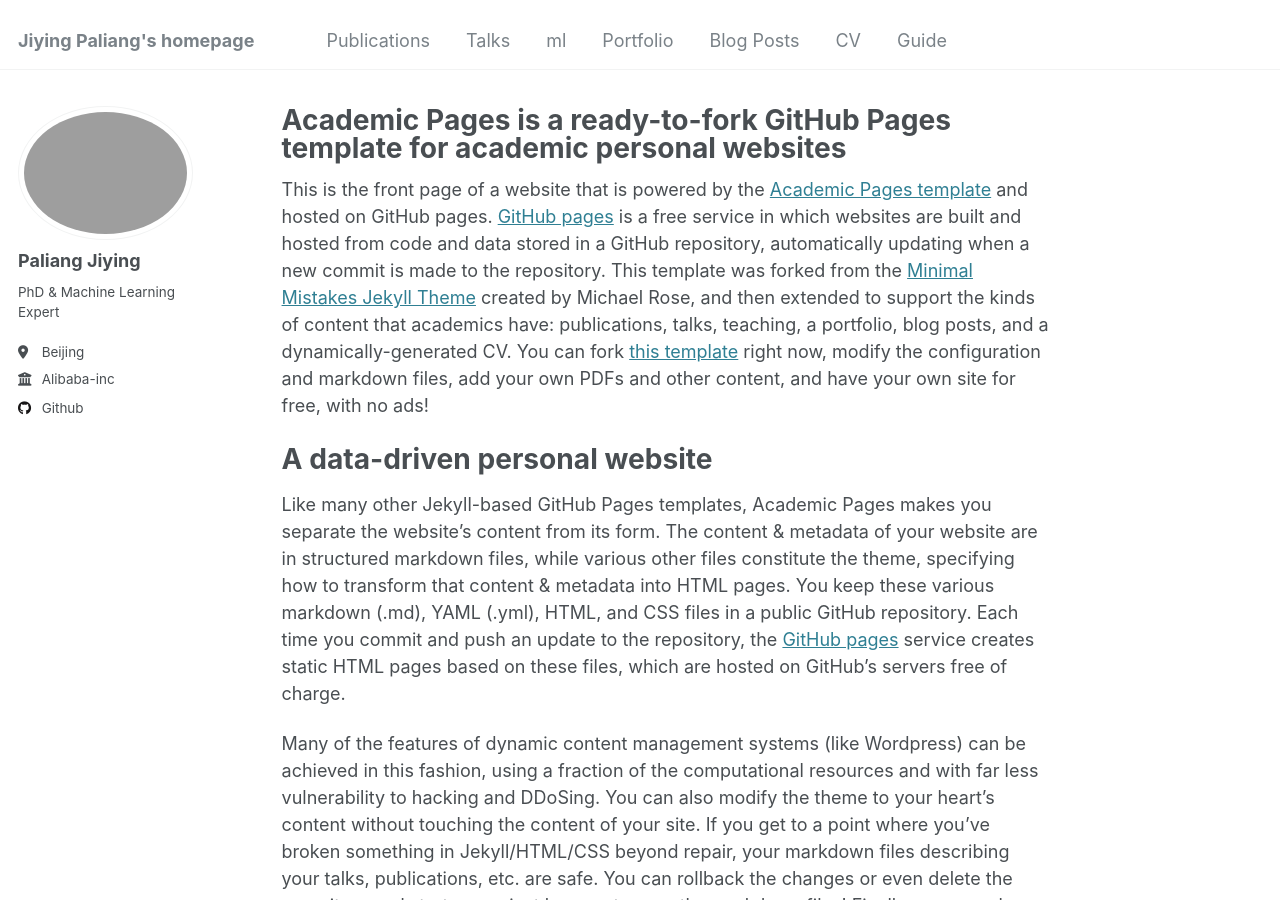
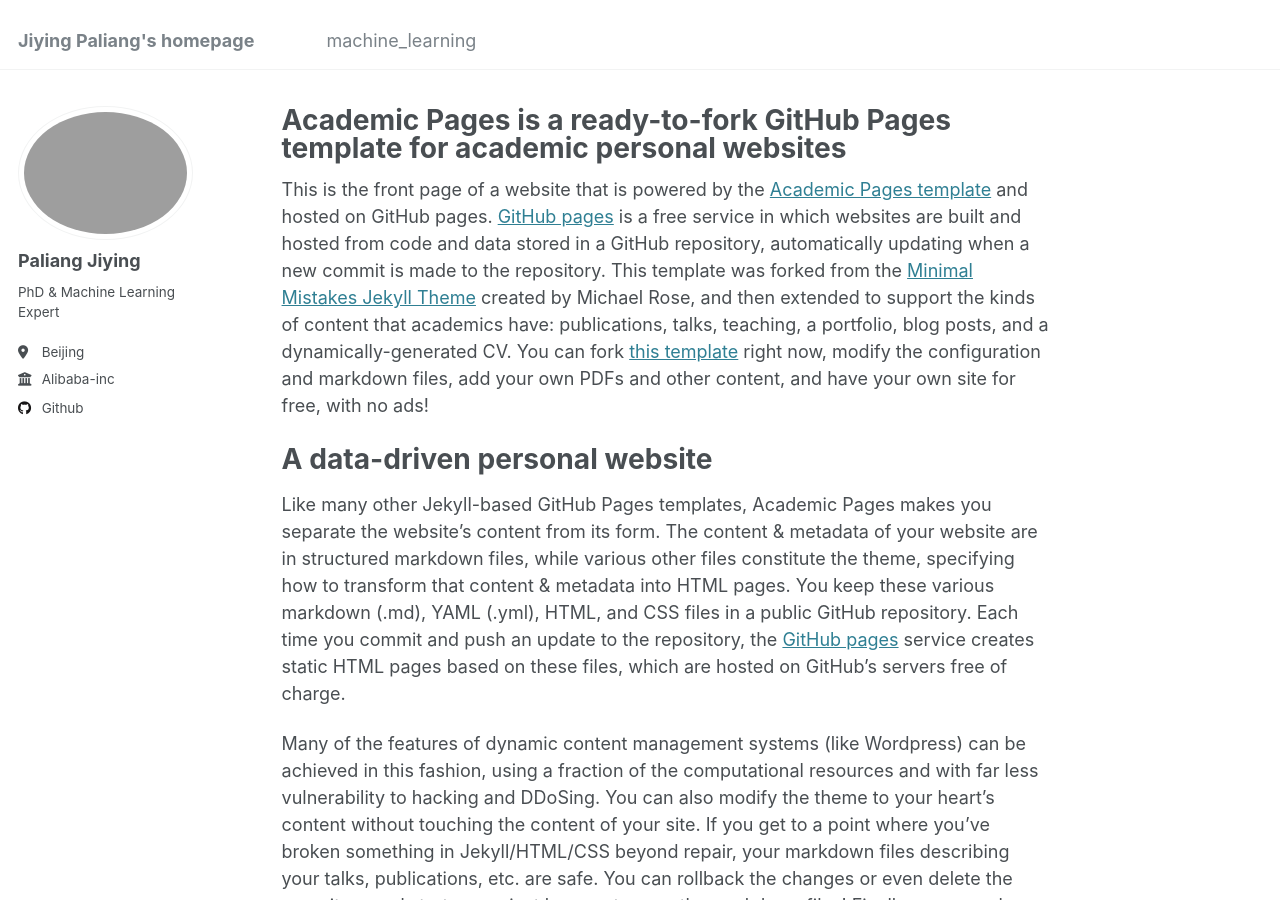
Before and after one commit to Tesla2fox/paliangjiying.github.io, a Jekyll site: the page built from _pages/about.md, in a window 1280 px wide and 900 px high. Built offline with Jekyll 4.4.1, drawn with Linux system fonts in a browser that asks for light colours; part of the change alters nothing that is shown.

Commit message:
feats: pawa_test

```diff
--- a/_data/navigation.yml
+++ b/_data/navigation.yml
@@ -5,23 +5,23 @@
 # prevent it from being included in the site.
 
 main:
-  - title: "Publications"
-    url: /publications/
+  # - title: "Publications"
+  #   url: /publications/
 
-  - title: "Talks"
-    url: /talks/
+  # - title: "Talks"
+  #   url: /talks/
 
-  - title: "ml"
-    url: /ml/
+  - title: "machine_learning"
+    url: /machine_learning/
 
-  - title: "Portfolio"
-    url: /portfolio/
+  # - title: "Portfolio"
+  #   url: /portfolio/
 
-  - title: "Blog Posts"
-    url: /year-archive/
+  # - title: "Blog Posts"
+  #   url: /year-archive/
 
-  - title: "CV"
-    url: /cv/
+  # - title: "CV"
+  #   url: /cv/
 
-  - title: "Guide"
-    url: /markdown/
+  # - title: "Guide"
+  #   url: /markdown/
```
